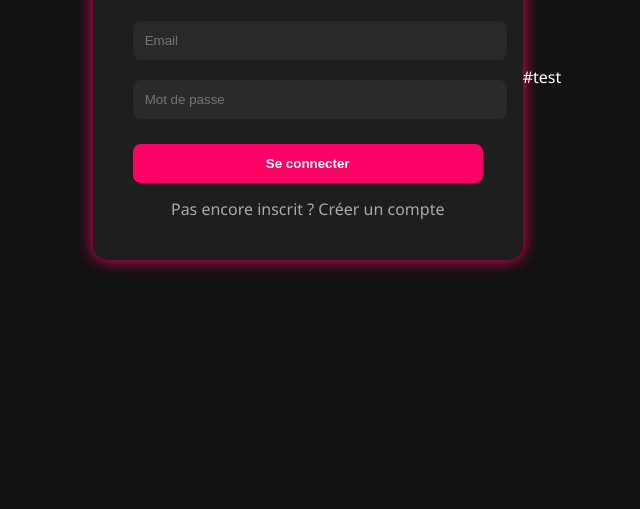
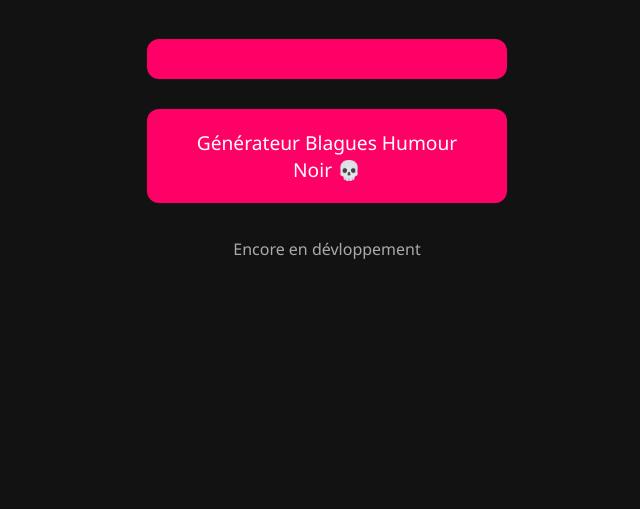
Before and after one commit to Coq140/test_app, a plain HTML site: page index.html in a window 1280 px wide. Shown: the part 331-840 px from the top of the page, without its empty margins (313-953 px from the left). Before the commit the page ends 816 px from the top, so only its background shows below. Drawn offline with Linux system fonts and the light colour scheme.

Commit message:
Update index.html

```diff
--- a/index.html
+++ b/index.html
@@ -1,125 +1,70 @@
 <!DOCTYPE html>
 <html lang="fr">
 <head>
-  <meta charset="UTF-8">
-  <title>Connexion Privée</title>
+  <meta charset="UTF-8" />
+  <title>Bienvenue !</title>
   <style>
     body {
       background-color: #121212;
-      color: #fff;
-      font-family: 'Segoe UI', sans-serif;
+      color: white;
+      font-family: 'Segoe UI', Tahoma, Geneva, Verdana, sans-serif;
       display: flex;
+      flex-direction: column;
+      align-items: center;
       justify-content: center;
-      align-items: center;
       height: 100vh;
+      margin: 0;
+      padding: 20px;
+    }
+
+    h1 {
+      color: #ff0066;
+      margin-bottom: 40px;
+      font-size: 2.5em;
+    }
+
+    .btn {
+      background-color: #ff0066;
+      color: white;
+      border: none;
+      padding: 20px 40px;
+      margin: 15px;
+      font-size: 1.2em;
+      border-radius: 12px;
+      cursor: pointer;
+      transition: background-color 0.3s ease;
+      width: 280px;
+      text-align: center;
+      text-decoration: none;
+      display: inline-block;
+    }
+
+    .btn:hover {
+      background-color: #e6005c;
     }
 
     .container {
-      background: #1e1e1e;
-      padding: 40px;
-      border-radius: 15px;
-      width: 350px;
-      box-shadow: 0 0 15px #ff0066;
+      display: flex;
+      flex-direction: column;
+      align-items: center;
     }
 
-    h2 {
+    p {
+      max-width: 500px;
       text-align: center;
-      margin-bottom: 25px;
-      color: #ff0066;
-    }
-
-    input {
-      width: 100%;
-      padding: 12px;
-      margin: 10px 0;
-      border: none;
-      border-radius: 8px;
-      background: #2a2a2a;
-      color: #fff;
-    }
-
-    button {
-      width: 100%;
-      padding: 12px;
-      background-color: #ff0066;
-      border: none;
-      border-radius: 8px;
-      font-weight: bold;
-      color: white;
-      cursor: pointer;
-      margin-top: 15px;
-    }
-
-    .toggle {
-      text-align: center;
-      margin-top: 15px;
+      margin-top: 20px;
       color: #aaa;
-      cursor: pointer;
+      font-size: 1em;
+      line-height: 1.4em;
     }
   </style>
 </head>
 <body>
-
-<div class="container">
-  <h2 id="formTitle">Connexion</h2>
-  <input type="email" id="email" placeholder="Email">
-  <input type="password" id="password" placeholder="Mot de passe">
-  <button onclick="handleAuth()">Se connecter</button>
-  <div class="toggle" onclick="toggleMode()">Pas encore inscrit ? Créer un compte</div>
-</div>
-
-<script>
-  let isLogin = true;
-  const adminEmail = "admin@site.com"; // L'email de l'administrateur
-
-  function toggleMode() {
-    const title = document.getElementById('formTitle');
-    const button = document.querySelector('button');
-    const toggle = document.querySelector('.toggle');
-
-    isLogin = !isLogin;
-
-    if (isLogin) {
-      title.innerText = 'Connexion';
-      button.innerText = 'Se connecter';
-      toggle.innerText = 'Pas encore inscrit ? Créer un compte';
-    } else {
-      title.innerText = 'Créer un compte';
-      button.innerText = "S'inscrire";
-      toggle.innerText = 'Déjà inscrit ? Se connecter';
-    }
-  }
-
-  function handleAuth() {
-    const email = document.getElementById('email').value.trim();
-    const password = document.getElementById('password').value.trim();
-
-    if (!email || !password) return alert("Champs vides !");
-
-    let users = JSON.parse(localStorage.getItem("users") || "{}");
-
-    if (isLogin) {
-      if (!users[email] || users[email] !== password) {
-        alert("Identifiants invalides !");
-        return;
-      }
-      localStorage.setItem("currentUser", email);
-      if (email === adminEmail) {
-        window.location.href = "admin.html";
-      } else {
-        window.location.href = "dashboard.html";
-      }
-    } else {
-      if (users[email]) return alert("Utilisateur déjà existant !");
-      users[email] = password;
-      localStorage.setItem("users", JSON.stringify(users));
-      alert("Compte créé !");
-      toggleMode();
-    }
-  }
-</script>
-
+  <h1>Bienvenue</h1>
+  <div class="container">
+    <a href="ia.html" class="btn"IA 🤖</a>
+    <a href="blagues.html" class="btn">Générateur Blagues Humour Noir 💀</a>
+    <p>Encore en dévloppement</p>
+  </div>
 </body>
 </html>
-
-#test
```
